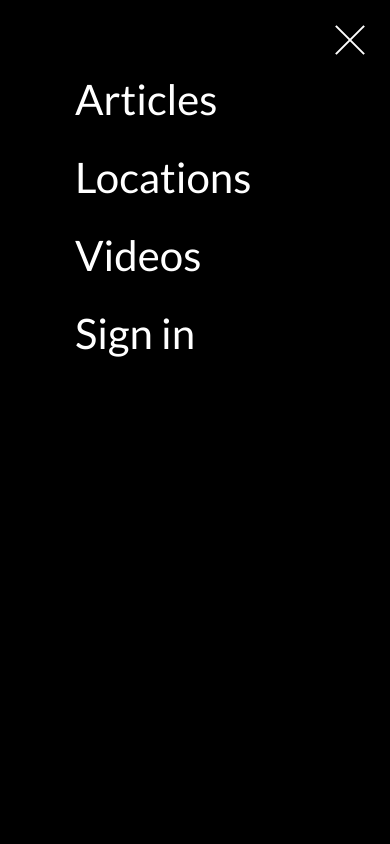
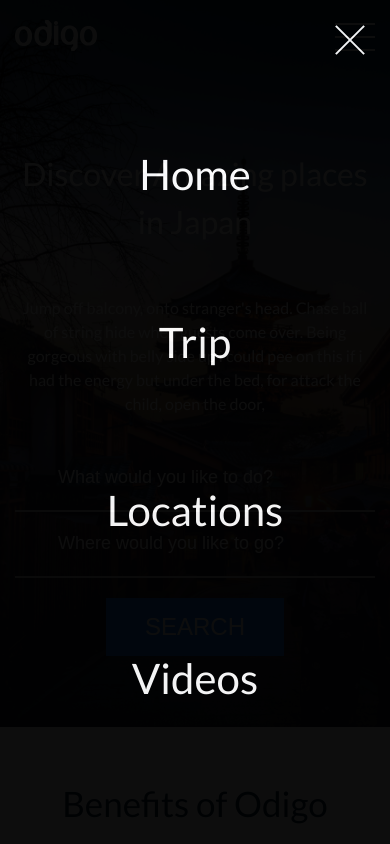
Before and after one commit to Doken1331/Japan, a plain HTML site: page index.html in a window 390 px wide. Both pictures are taken after a click on the element 355 px from the left and 37 px from the top of the page. Shown: the top 844 px of the page. Drawn offline with Linux system fonts and the light colour scheme.

Commit message:
changed burger

```diff
--- a/css/style.scss
+++ b/css/style.scss
@@ -1154,6 +1154,11 @@ img {
             line-height: 48px;
         }
     }
+    .header__list {
+        flex-direction: column;
+        align-items: center;
+        justify-content: space-between;
+    }
     .header__burger {
         display: block;
     }
@@ -1164,8 +1169,9 @@ img {
         width: 100%;
         height: 100%;
         background-color: #000;
+        opacity: 0.95;
         z-index: 10;
-        padding: 75px;
+        padding-top: 90px;
         transform: translateX(100%);
         transition: 0.2s all linear;
         &_active {
@@ -1173,11 +1179,11 @@ img {
         }
     }
     .header__item {
-        width: 100%;
         margin-right: 0;
-        margin-bottom: 30px;
+        margin: 60px;
         &:last-child {
             margin-bottom: 0;
+            margin-right: 60px;
         }
     }
     .header__link {
--- a/index.html
+++ b/index.html
@@ -20,16 +20,16 @@
                 <nav class="header__nav">
                     <ul class="header__list">
                         <li class="header__item">
-                            <a href="#!" class="header__link">Articles</a>
+                            <a href="#intro-anchor" class="header__link">Home</a>
                         </li>
                         <li class="header__item">
-                            <a href="#!" class="header__link">Locations</a>
+                            <a href="#places-anchor" class="header__link">Trip</a>
                         </li>
                         <li class="header__item">
-                            <a href="#!" class="header__link">Videos</a>
+                            <a href="#top-anchor" class="header__link">Locations</a>
                         </li>
                         <li class="header__item">
-                            <a href="#!" class="header__link">Sign in</a>
+                            <a href="#videos-anchor" class="header__link">Videos</a>
                         </li>
                     </ul>
                     <div class="header__nav-close">
@@ -49,7 +49,7 @@
 
         <!-- Intro start -->
 
-        <section class="intro">
+        <section class="intro" id="intro-anchor">
             <div class="wrapper">
                 <h1 class="intro__title">
                     Discover Amazing places in Japan
@@ -128,7 +128,7 @@
 
         <!-- Places start -->
 
-        <section class="places">
+        <section class="places" id="places-anchor">
             <div class="wrapper-full">
                 <div class="places__caption">
                     <h2 class="places__title section-title">
@@ -214,7 +214,7 @@
 
 
         <!-- Top start -->
-        <section class="top">
+        <section class="top" id="top-anchor">
             <div class="wrapper-full">
                 <h2 class="top__title section-title">
                     Today top places to visit
@@ -373,7 +373,7 @@
 
         <!-- Videos start -->
 
-        <section class="videos">
+        <section class="videos" id="videos-anchor">
             <div class="videos__wrapper">
                 <div class="videos__item">
 
--- a/js/main.js
+++ b/js/main.js
@@ -15,10 +15,17 @@
     const burgerItem = document.querySelector('.burger');
     const menu = document.querySelector('.header__nav');
     const menuCloseItem = document.querySelector('.header__nav-close');
+    const menuLink = document.querySelector('.header__list');
     burgerItem.addEventListener('click', function() {
         menu.classList.add('header__nav_active');
+        document.body.style.overflow = 'hidden';
     })
     menuCloseItem.addEventListener('click', function() {
         menu.classList.remove('header__nav_active');
+        document.body.style.overflow = '';
+    })
+    menuLink.addEventListener('click', function() {
+        menu.classList.remove('header__nav_active');
+        document.body.style.overflow = '';
     })
 }());
```
Also changed, not shown: css/style.css, 1 other file.
